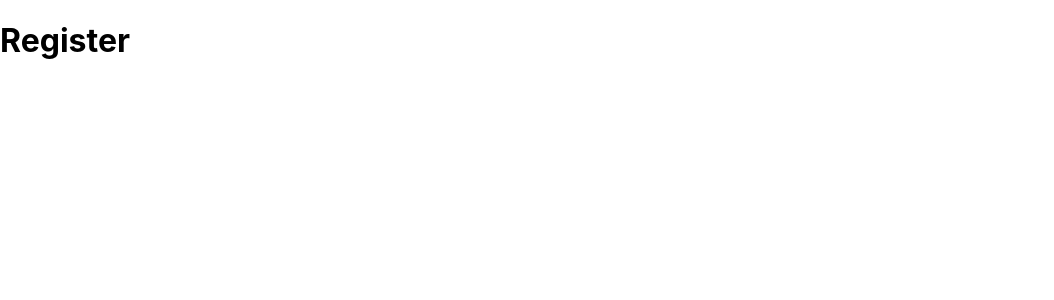
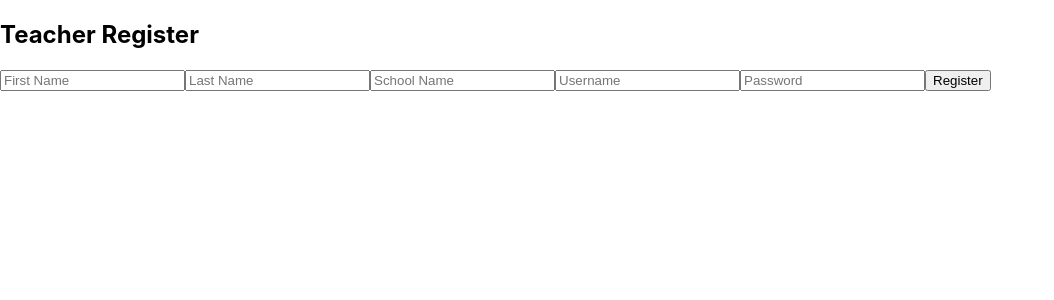
Before and after one commit to HomeReaderApp/HomeReader-FrontEnd, a React (Create React App) app: page /teacher/register in a window 1280 px wide. Shown: the top 300 px of the page, without its empty margins (0-1054 px from the left). Built offline with nearby package versions, Linux system fonts and the light colour scheme.

Commit message:
added the login and register components

```diff
--- a/src/App.js
+++ b/src/App.js
@@ -1,6 +1,8 @@
 import { Route, Routes } from "react-router-dom";
 import Homepage from "./pages/Homepage";
 import TeacherLogin from "./pages/TeacherLogin";
+import StudentLogin from "./components/studentLogin";
+import RegisterTeacherUser from "./components/TeacherRegister";
 
 
 function App() {
@@ -9,8 +11,8 @@ function App() {
       <Routes>
         <Route path="/" element={<Homepage />} />
         <Route path="/teacher/login" element={<TeacherLogin />} />
-        <Route path="/teacher/register" element={<h1>Register</h1>} />
-        <Route path="/student/login" element={<h1>Student Login</h1>} />
+        <Route path="/teacher/register" element={<RegisterTeacherUser />} />
+        <Route path="/student/login" element={<StudentLogin />} />
         <Route path="/student/:studentID/reading-form" element={<h1>Student reading form</h1>} />
         <Route path="/teacher/portal" element={<h1>Teacher Portal</h1>} />
         <Route path="/teacher/classes" element={<h1>Teacher classes</h1>} />
--- /dev/null
+++ b/src/components/TeacherRegister.jsx
@@ -0,0 +1,93 @@
+import React, { useState } from 'react';
+import { useNavigate } from 'react-router-dom';
+
+export default function RegisterTeacherUser() {
+  const [firstName, setFirstName] = useState('');
+  const [lastName, setLastName] = useState('');
+  const [schoolName, setSchoolName] = useState('');
+  const [username, setUsername] = useState('');
+  const [password, setPassword] = useState('');
+  const [error, setError] = useState('');
+
+  const navigate = useNavigate();
+
+  const handleSubmit = async (e) => {
+    e.preventDefault();
+
+    try {
+      // Prepare the request body
+      const requestBody = {
+        firstName,
+        lastName,
+        schoolName,
+        username,
+        password,
+      };
+
+      // Make the POST request using fetch
+      const response = await fetch('http://localhost:3001/teacher/register', {
+        method: 'POST',
+        headers: {
+          'Content-Type': 'application/json',
+        },
+        body: JSON.stringify(requestBody),
+      });
+
+      const data = await response.json();
+
+      // Check if there was an error in the response
+      if (!response.ok) {
+        throw new Error(data.error);
+      }
+
+      localStorage.setItem('token', data.token);
+
+      // If registration is successful, navigate to the teacher portal
+      navigate('/teacher/portal');
+
+      console.log('User registered successfully:', data);
+    } catch (error) {
+      setError(error.message);
+    }
+  };
+
+  return (
+    <div>
+      <h2>Teacher Register</h2>
+      {error && <p style={{ color: 'red' }}>{error}</p>}
+      <form onSubmit={handleSubmit}>
+      <input
+          type="text"
+          placeholder="First Name"
+          value={firstName}
+          onChange={(e) => setFirstName(e.target.value)}
+        />
+        <input
+          type="text"
+          placeholder="Last Name"
+          value={lastName}
+          onChange={(e) => setLastName(e.target.value)}
+        />
+        <input
+          type="text"
+          placeholder="School Name"
+          value={schoolName}
+          onChange={(e) => setSchoolName(e.target.value)}
+        />
+        <input
+          type="text"
+          placeholder="Username"
+          value={username}
+          onChange={(e) => setUsername(e.target.value)}
+        />
+        <input
+          type="password"
+          placeholder="Password"
+          value={password}
+          onChange={(e) => setPassword(e.target.value)}
+        />
+        <button type="submit">Register</button>
+      </form>
+    </div>
+  );
+};
--- /dev/null
+++ b/src/components/studentLogin.jsx
@@ -0,0 +1,24 @@
+import { useState } from "react"
+import { useStudentData, useStudentDispatch } from "../contexts/StudentsContext"
+
+export default function StudentLogin(props){
+
+    const globalStudentsData = useStudentData()
+    const globalStudentsDispatch = useStudentDispatch
+
+    const [studentLoginCode, setStudentLoginCode] = useState('')
+    const [studentLastName, setStudentLastName] = useState('')
+
+    return(
+        <div>
+            <h1>Student Login</h1>
+            <form>
+                <label>Login Code:</label>
+                <input type="text" name="loginCode" value={studentLoginCode} onChange={(event) => setStudentLoginCode(event.target.value)} />
+                <label>Last Name:</label>
+                <input type="text" name="lastName" value={studentLastName} onChange={(event) => setStudentLastName(event.target.value)} />
+            </form>
+            <button>Login</button>
+        </div>
+    )
+}
--- a/src/pages/Homepage.jsx
+++ b/src/pages/Homepage.jsx
@@ -1,5 +1,8 @@
+import { useEffect, useState } from "react";
 import { useStudentData } from "../contexts/StudentsContext"
 import { useNavigate } from 'react-router-dom';
+
+
 
 export default function Homepage(props){
     const globalStudentsData = useStudentData()
@@ -21,17 +24,6 @@ export default function Homepage(props){
 
             <button onClick={teacherLogin}>Teacher Login</button>
             <button onClick={studentLogin}>Student Login</button>
-            <h1>Student Profile Page</h1>
-            <h3>We have {globalStudentsData.length} students in storage</h3>
-            <h3>List of all students</h3>
-            {globalStudentsData.map((student) => {
-                return(
-                    <div key={student.id}>
-                        <h4>{student.firstName} {student.lastName}</h4>
-
-                    </div>
-                )
-            })}
 
         </div>
     )
--- a/src/pages/TeacherLogin.jsx
+++ b/src/pages/TeacherLogin.jsx
@@ -1,5 +1,6 @@
 import { useState } from "react";
 import { useNavigate } from 'react-router-dom';
+import { NavLink } from "react-router-dom";
 
 
 export default function TeacherLogin(props){
@@ -7,11 +8,17 @@ export default function TeacherLogin(props){
     const [password, setPassword] = useState('');
     const [error, setError] = useState('');
 
+    let NavLinkStyle = {
+        textDecorationColor: "blue",
+        textDecorationLine: "underline"
+    }
+
     const navigate = useNavigate();
 
     const handleLogin = async () => {
         try {
-          const response = await fetch('/mongodb://localhost:27017/home_reader_db/teacher/login', {
+            console.log(username)
+          const response = await fetch('http://localhost:3001/teacher/login', {
             method: 'POST',
             headers: {
               'Content-Type': 'application/json',
@@ -52,8 +59,10 @@ export default function TeacherLogin(props){
                 value={password}
                 onChange={(e) => setPassword(e.target.value)}
             />
+            <p>New user, register <NavLink to="/teacher/register" style={NavLinkStyle}>here</NavLink></p>
             {error && <p>{error}</p>}
             <button onClick={handleLogin}>Login</button>
+
         </div>
     )
 }
```
Also changed, not shown: src/services/StudentsServices.js (added, +32 -0 lines), src/components/studentForm.jsx (added).
